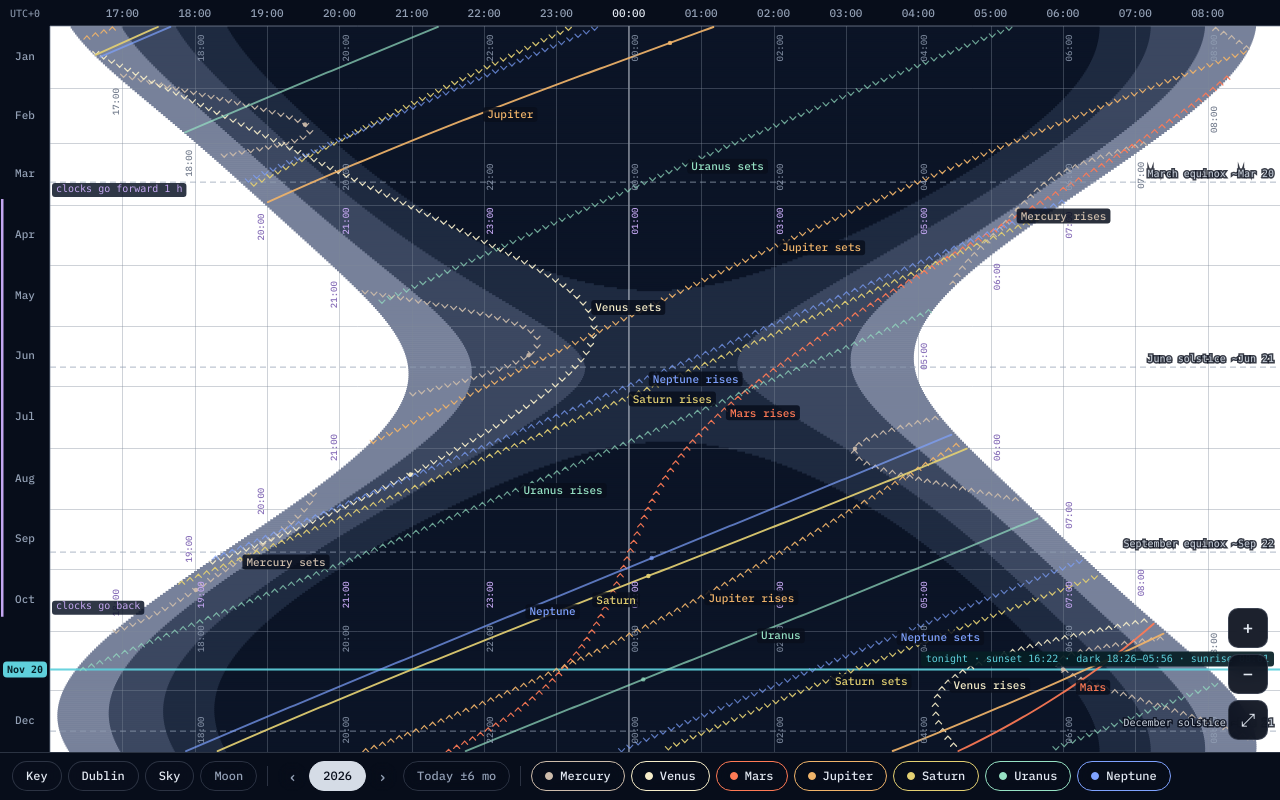
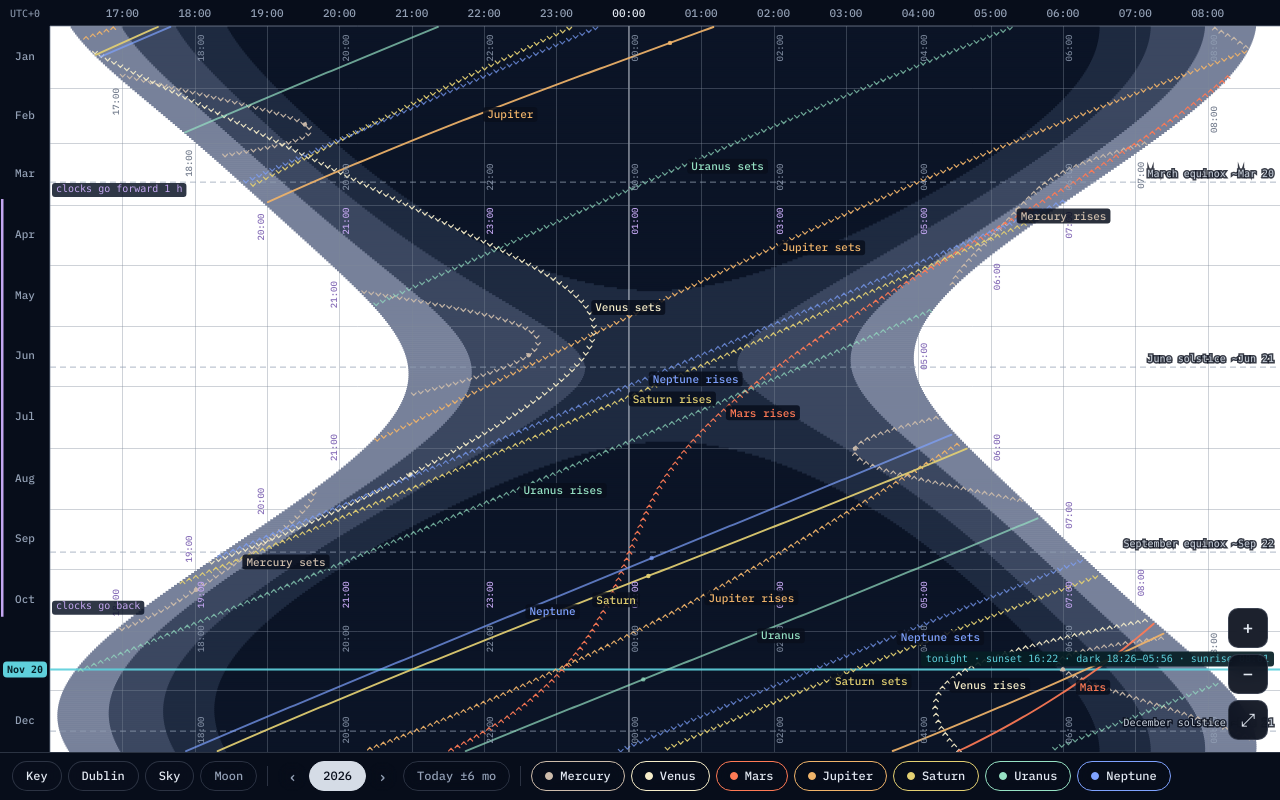
Before and after one commit to cosmic-obs/planets, a plain HTML site: page index.html in a window 1280 px wide. Drawn offline with Linux system fonts and the light colour scheme.

Commit message:
Smaller rise and set chevrons

```diff
--- a/index.html
+++ b/index.html
@@ -971,7 +971,7 @@ function drawLine(o, lw) {
     ctx.lineWidth = (kind === 'transit' ? 1.9 : 1.2) * lw * (isSel ? 1.5 : 1) + (isHov && kind === hovKind ? 1 : 0);
     ctx.beginPath();
     if (kind === 'transit') for (const r of o.lines[kind]) r.forEach(([d, t], i) => (i ? ctx.lineTo(X(t), Y(d + 0.5)) : ctx.moveTo(X(t), Y(d + 0.5))));
-    else chevrons(o.lines[kind], kind === 'rise' ? -1 : 1, isSel ? 1.4 : 1);
+    else chevrons(o.lines[kind], kind === 'rise' ? -1 : 1, isSel ? 1.12 : 0.8);
     ctx.stroke();
   }
   // opposition, or a greatest elongation
```
